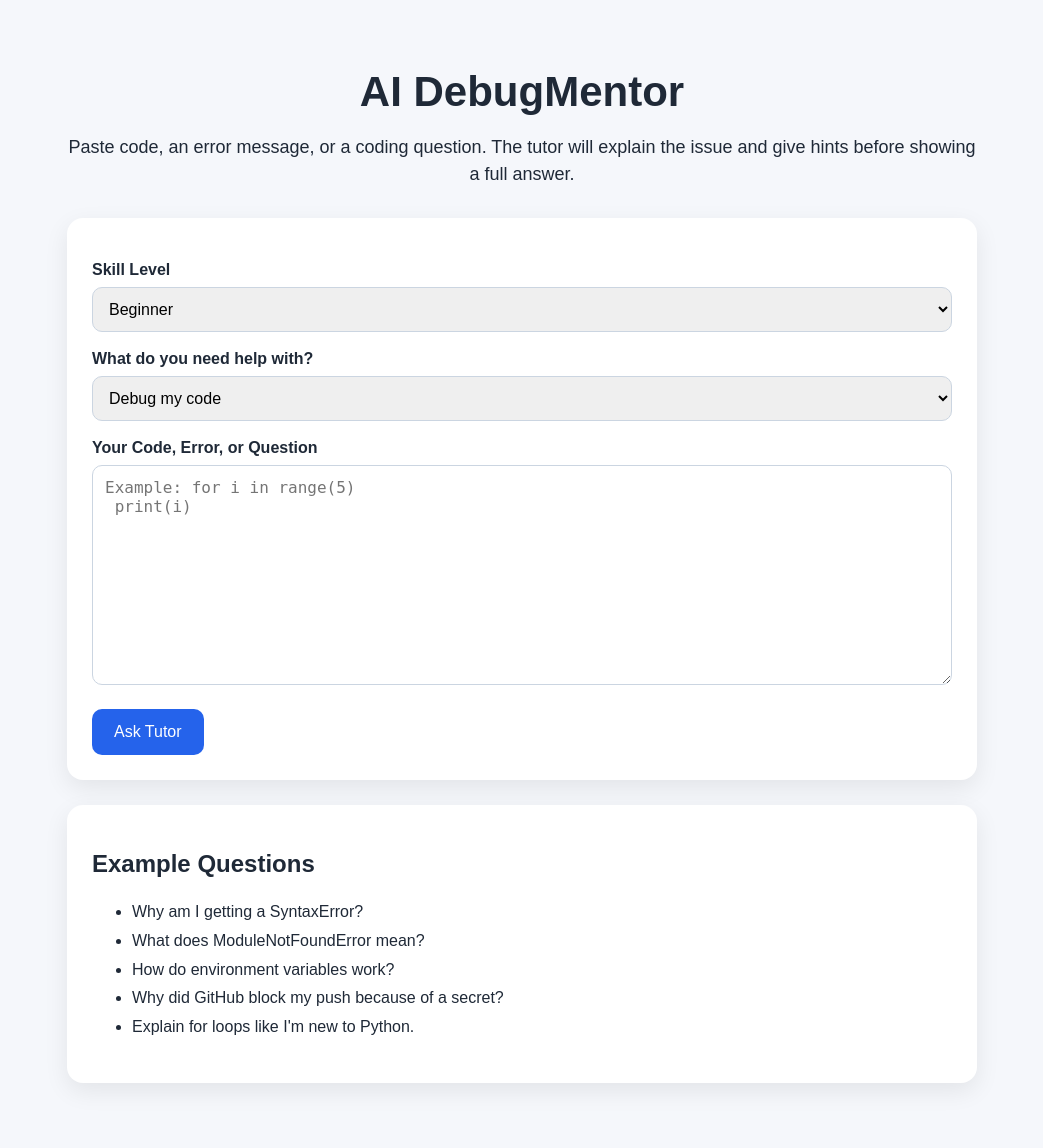
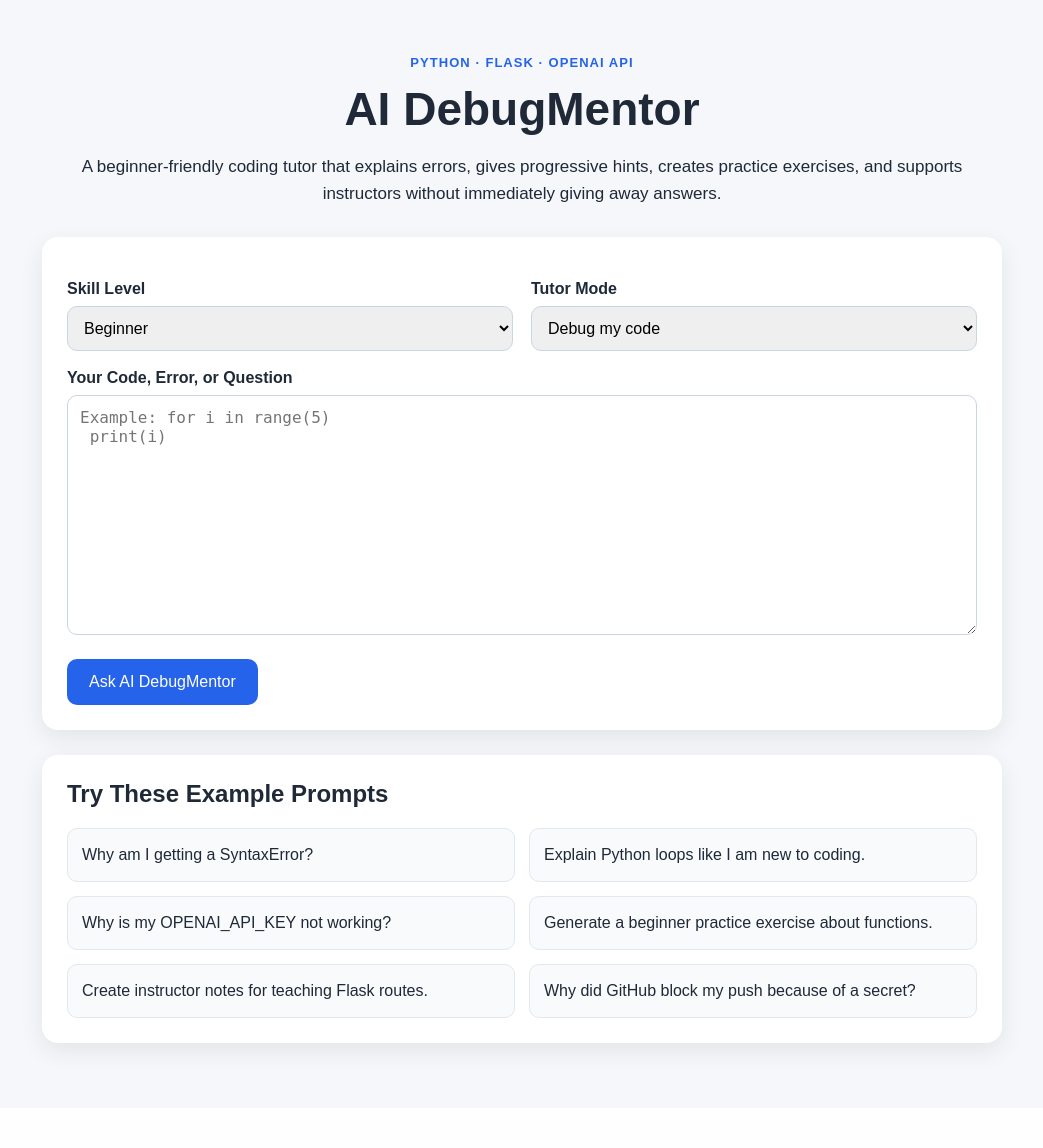
Before and after one commit to lilvina/ai-coding-tutor-project, a Flask app: page / in a window 1280 px wide. Shown: the whole page, without its empty margins (118-1161 px from the left). After the commit the page ends 1061 px from the top, so only its background shows below. Run offline with Flask 3, Linux system fonts and the light colour scheme.

Commit message:
added a hint system, ai-generated practice exercises, instructor mode

```diff
--- a/app.py
+++ b/app.py
@@ -1,6 +1,7 @@
 from flask import Flask, render_template, request
 from openai import OpenAI
 from dotenv import load_dotenv
+import json
 import os
 
 load_dotenv()
@@ -9,7 +10,52 @@ app = Flask(__name__)
 
 client = OpenAI(api_key=os.getenv("OPENAI_API_KEY"))
 
-def build_tutor_prompt(user_input, skill_level, help_type):
+DEFAULT_TUTOR_RESPONSE = {
+    "title": "",
+    "what_i_notice": "",
+    "simple_explanation": "",
+    "hint_1": "",
+    "hint_2": "",
+    "try_this_next": "",
+    "full_solution": "",
+    "learning_objectives": [],
+    "practice_exercise": "",
+    "instructor_notes": ""
+}
+
+def detect_error_type(user_input):
+    """
+    Simple keyword-based error detection.
+    This gives the app a helpful debugging label before the AI responds.
+    """
+    error_keywords = {
+        "SyntaxError": "SyntaxError",
+        "IndentationError": "IndentationError",
+        "NameError": "NameError",
+        "TypeError": "TypeError",
+        "ValueError": "ValueError",
+        "ModuleNotFoundError": "ModuleNotFoundError",
+        "ImportError": "ImportError",
+        "KeyError": "KeyError",
+        "IndexError": "IndexError",
+        "AttributeError": "AttributeError",
+        "401": "API Authentication Error",
+        "403": "API Permission Error",
+        "404": "Not Found Error",
+        "OPENAI_API_KEY": "Environment Variable Issue",
+        ".env": "Environment Variable Issue",
+        "git push": "Git/GitHub Issue",
+        "push protection": "GitHub Secret Protection Issue",
+        "merge conflict": "Git Merge Conflict"
+    }
+
+    for keyword, error_type in error_keywords.items():
+        if keyword.lower() in user_input.lower():
+            return error_type
+
+    return "General Coding Question"
+
+def build_tutor_prompt(user_input, skill_level, help_type, error_type):
     """
     Creates the instructions for the AI tutor.
     This is where we control the tutor's behavior.
@@ -28,71 +74,104 @@ def build_tutor_prompt(user_input, skill_level, help_type):
 
     Student skill level: {skill_level}
     Type of help requested: {help_type}
+    Detected error/topic type: {error_type}
 
-    Response format:
+    Return ONLY valid JSON. Do not use markdown, code fences, backticks, or extra explanation outside the JSON object.
+    {{
+        "title": "Short helpful title",
+        "what_i_notice": "Briefly explain what the student is asking about.",
+        "simple_explanation": "Explain the issue in beginner-friendly language.",
+        "hint_1": "Give a small hint without solving everything.",
+        "hint_2": "Give a more specific hint.",
+        "try_this_next": "Give the next action the student should try.",
+        "full_solution": "Only give a full solution if the help type is Ask for full solution. Otherwise say: I'll hold off on the full solution for now so you can try the hints first.",
+        "learning_objectives": ["Objective 1", "Objective 2", "Objective 3"],
+        "practice_exercise": "Create one short practice exercise related to the student's question.",
+        "instructor_notes": "If an instructor were using this in class, suggest one discussion question or teaching move."
+    }}
 
-    1. What I notice:
-    Briefly explain what the student is asking about.
-
-    2. Simple explanation:
-    Explain the issue in a beginner-friendly language.
-
-    3. Hint 1:
-    Give a small hint without solving everything.
-
-    4. Hint 2:
-    Give a more specific hint.
-
-    5. Try this next:
-    Give the next action the student should try.
-
-    6. Full solution:
-    Only provide a full solution if the student specifically asks for a full solution.
-    If they did not ask for the full solution, say:
-    "I'll hold off on the full solution for now so you can try the hints first."
+    Special behavior:
+    - If help_type is "Explain it simpler", simplify the explanation with an analogy.
+    - If help_type is "Generate practice exercise", focus more on practice_exercise.
+    - If help_type is "Instructor mode", focus more on instructor notes, learning objective and classroom use.
 
     Student input:
     {user_input}
     """
 
-def get_ai_response(user_input, skill_level, help_type):
+def parse_ai_json(response_text):
+    """
+    Attempts to parse the AI response as JSON.
+    If parsing fails, the app still displays the raw response instead of crashing.
+    """
+    try:
+        data = json.loads(response_text)
+        result = DEFAULT_TUTOR_RESPONSE.copy()
+        result.update(data)
+        return result, None
+    except json.JSONDecodeError:
+        fallback = DEFAULT_TUTOR_RESPONSE.copy()
+        fallback["title"] = "Tutor Response"
+        fallback["simple_explanation"] = response_text
+        return fallback, "The AI response could not be parsed as JSON, so it was displayed as plain text."
+
+def get_ai_response(user_input, skill_level, help_type, error_type):
     """
     Sends the student's question/code/error to OpenAI and returns the tutor response.
     """
-    prompt = build_tutor_prompt(user_input, skill_level, help_type)
+    prompt = build_tutor_prompt(user_input, skill_level, help_type, error_type)
 
     response = client.responses.create(
         model="gpt-4.1-mini",
-        input=prompt
+        input=prompt,
+        text={
+            "format": {
+                "type": "json_object"
+            }
+        }
     )
-    return response.output_text
+    return parse_ai_json(response.output_text)
 
 @app.route("/", methods=["GET", "POST"])
 def index():
-    tutor_response = ""
+    tutor_response = None
+    parser_warning = None
     user_input = ""
     skill_level = "Beginner"
     help_type = "Debug my code"
+    error_type = ""
 
     if request.method == "POST":
         user_input = request.form.get("user_input", "")
         skill_level = request.form.get("skill_level", "Beginner")
         help_type = request.form.get("help_type", "Debug my code")
+        error_type = detect_error_type(user_input)
 
         if user_input.strip() == "":
-            tutor_response = "Please enter code, an error message, or a coding question."
+            tutor_response = DEFAULT_TUTOR_RESPONSE.copy()
+            tutor_response["title"] = "Missing Input"
+            tutor_response["simple_explanation"] = "Please enter code, an error message, or a coding question."
         else:
             try:
-                tutor_response = get_ai_response(user_input, skill_level, help_type)
+                tutor_response, parser_warning = get_ai_response(
+                    user_input,
+                    skill_level,
+                    help_type,
+                    error_type
+                )
             except Exception as error:
-                tutor_response = f"Something went wrong: {error}"
+                tutor_response = DEFAULT_TUTOR_RESPONSE.copy()
+                tutor_response["title"] = "Something went wrong"
+                tutor_response["simple_explanation"] = str(error)
 
     return render_template(
         "index.html",
         tutor_response=tutor_response,
+        parser_warning=parser_warning,
         user_input=user_input,
         skill_level=skill_level,
-        help_type=help_type
+        help_type=help_type,
+        error_type=error_type
     )
 
 if __name__=="__main__":
--- a/static/style.css
+++ b/static/style.css
@@ -10,7 +10,7 @@ body {
 }
 
 .container {
-    max-width: 950px;
+    max-width: 1000px;
     margin: 0 auto;
     padding: 40px 20px;
 }
@@ -20,14 +20,27 @@ header {
     margin-bottom: 30px;
 }
 
+.eyebrow {
+    text-transform: uppercase;
+    letter-spacing: 0.08em;
+    font-size: 13px;
+    font-weight: bold;
+    color: #2563eb;
+    margin-bottom: 8px;
+}
+
 h1 {
-    font-size: 42px;
-    margin-bottom: 10px;
+    font-size: 46px;
+    margin: 0 0 10px;
+}
+
+h2 {
+    margin-top: 0;
 }
 
 p {
-    font-size: 18px;
-    line-height: 1.5;
+    font-size: 17px;
+    line-height: 1.6;
 }
 
 .card,
@@ -38,6 +51,12 @@ p {
     padding: 25px;
     margin-bottom: 25px;
     box-shadow: 0 8px 24px rgba(0, 0, 0, 0.08);
+}
+
+.form-row {
+    display: grid;
+    grid-template-columns: 1fr 1fr;
+    gap: 18px;
 }
 
 label {
@@ -57,7 +76,7 @@ textarea {
 }
 
 textarea {
-    min-height: 220px;
+    min-height: 240px;
     font-family: monospace;
 }
 
@@ -76,16 +95,93 @@ button:hover {
     background: #1d4ed8;
 }
 
-pre {
-    white-space: pre-wrap;
-    line-height: 1.6;
-    font-size: 16px;
+.response-header {
+    display: flex;
+    justify-content: space-between;
+    gap: 16px;
+    align-items: flex-start;
+    margin-bottom: 20px;
+}
+
+.badge {
+    display: inline-block;
+    background: #dbeafe;
+    color: #1e40af;
+    border-radius: 999px;
+    padding: 8px 14px;
+    font-size: 14px;
+    font-weight: bold;
+}
+
+.warning {
+    background: #fef3c7;
+    border: 1px solid #f59e0b;
+    padding: 12px;
+    border-radius: 10px;
+}
+
+.section-block,
+details {
     background: #f8fafc;
+    border: 1px solid #e2e8f0;
+    border-radius: 12px;
     padding: 18px;
-    border-radius: 12px;
+    margin-bottom: 16px;
+}
+
+.section-block h3 {
+    margin-top: 0;
+}
+
+details summary {
+    cursor: pointer;
+    font-weight: bold;
+    font-size: 17px;
+}
+
+details p {
+    margin-bottom: 0;
+}
+
+.accent {
+    background: #eef2ff;
+    border-color: #c7d2fe;
+}
+
+.instructor {
+    background: #ecfdf5;
+    border-color: #bbf7d0;
+}
+
+.example-grid {
+    display: grid;
+    grid-template-columns: repeat(2, 1fr);
+    gap: 14px;
+}
+
+.example-card {
+    background: #f8fafc;
     border: 1px solid #e2e8f0;
+    padding: 14px;
+    border-radius: 10px;
+    line-height: 1.5;
 }
 
 ul {
     line-height: 1.8;
 }
+
+@media (max-width: 750px) {
+    .form-row,
+    .example-grid {
+        grid-template-columns: 1fr;
+    }
+
+    h1 {
+        font-size: 36px;
+    }
+
+    .response-header {
+        flex-direction: column;
+    }
+}
--- a/templates/index.html
+++ b/templates/index.html
@@ -2,36 +2,47 @@
 <html lang="en">
 <head>
     <meta charset="UTF-8">
+    <title>AI DebugMentor</title>
     <link rel="stylesheet" href="{{ url_for('static', filename='style.css') }}">
 </head>
 
 <body>
     <div class="container">
         <header>
+            <p class="eyebrow">Python · Flask · OpenAI API</p>
             <h1>AI DebugMentor</h1>
             <p>
-                Paste code, an error message, or a coding question.
-                The tutor will explain the issue and give hints before showing a full answer.
+                A beginner-friendly coding tutor that explains errors, gives progressive hints,
+                creates practice exercises, and supports instructors without immediately giving away answers.
             </p>
         </header>
 
         <main class="card">
             <form method="POST">
+                <div class="form-row">
+                    <div>
                         <label for="skill_level">Skill Level</label>
                         <select name="skill_level" id="skill_level">
                             <option value="Beginner" {% if skill_level == "Beginner" %}selected{% endif %}>Beginner</option>
                             <option value="Intermediate" {% if skill_level == "Intermediate" %}selected{% endif %}>Intermediate</option>
                             <option value="Advanced" {% if skill_level == "Advanced" %}selected{% endif %}>Advanced</option>
                         </select>
+                    </div>
 
-                <label for="help_type">What do you need help with?</label>
+                    <div>
+                        <label for="help_type">Tutor Mode</label>
                         <select name="help_type" id="help_type">
                             <option value="Debug my code" {% if help_type == "Debug my code" %}selected{% endif %}>Debug my code</option>
                             <option value="Explain an error" {% if help_type == "Explain an error" %}selected{% endif %}>Explain an error</option>
                             <option value="Explain a concept" {% if help_type == "Explain a concept" %}selected{% endif %}>Explain a concept</option>
                             <option value="Give me hints" {% if help_type == "Give me hints" %}selected{% endif %}>Give me hints</option>
+                            <option value="Explain it simpler" {% if help_type == "Explain it simpler" %}selected{% endif %}>Explain it simpler</option>
+                            <option value="Generate practice exercise" {% if help_type == "Generate practice exercise" %}selected{% endif %}>Generate practice exercise</option>
+                            <option value="Instructor mode" {% if help_type == "Instructor mode" %}selected{% endif %}>Instructor mode</option>
                             <option value="Ask for full solution" {% if help_type == "Ask for full solution" %}selected{% endif %}>Ask for full solution</option>
                         </select>
+                    </div>
+                </div>
 
                 <label for="user_input">Your Code, Error, or Question</label>
                 <textarea
@@ -40,29 +51,92 @@
                     placeholder="Example: for i in range(5)&#10; print(i)"
                 >{{ user_input }}</textarea>
 
-                <button type="submit">Ask Tutor</button>
+                <button type="submit">Ask AI DebugMentor</button>
             </form>
         </main>
 
         {% if tutor_response %}
         <section class="response-card">
-            <h2>Tutor Response</h2>
-            <pre>{{ tutor_response }}</pre>
+            <div class="response-header">
+                <div>
+                    <p class="eyebrow">Tutor Response</p>
+                    <h2>{{ tutor_response.title }}</h2>
+                </div>
+                {% if error_type %}
+                <span class="badge">{{ error_type }}</span>
+                {% endif %}
+            </div>
+
+            {% if parser_warning %}
+            <p class="warning">{{ parser_warning }}</p>
+            {% endif %}
+
+            <div class="section-block">
+                <h3>What I Notice</h3>
+                <p>{{ tutor_response.what_i_notice }}</p>
+            </div>
+
+            <div class="section-block">
+                <h3>Simple Explanation</h3>
+                <p>{{ tutor_response.simple_explanation }}</p>
+            </div>
+
+            <details open>
+                <summary>Show Hint 1</summary>
+                <p>{{ tutor_response.hint_1 }}</p>
+            </details>
+
+            <details>
+                <summary>Show Hint 2</summary>
+                <p>{{ tutor_response.hint_2 }}</p>
+            </details>
+
+            <details>
+                <summary>Show Full Solution</summary>
+                <p>{{ tutor_response.full_solution }}</p>
+            </details>
+
+            <div class="section-block">
+                <h3>Try This Next</h3>
+                <p>{{ tutor_response.try_this_next }}</p>
+            </div>
+
+            {% if tutor_response.learning_objectives %}
+            <div class="section-block">
+                <h3>Learning Objectives</h3>
+                <ul>
+                    {% for objective in tutor_response.learning_objectives %}
+                    <li>{{ objective }}</li>
+                    {% endfor %}
+                </ul>
+            </div>
+            {% endif %}
+
+            <div class="section-block accent">
+                <h3>Practice Exercise</h3>
+                <p>{{ tutor_response.practice_exercise }}</p>
+            </div>
+
+            <div class="section-block instructor">
+                <h3>Instructor Mode Notes</h3>
+                <p>{{ tutor_response.instructor_notes }}</p>
+            </div>
+
         </section>
         {% endif %}
 
         <section class="examples">
-            <h2>Example Questions</h2>
-            <ul>
-                <li>Why am I getting a SyntaxError?</li>
-                <li>What does ModuleNotFoundError mean?</li>
-                <li>How do environment variables work?</li>
-                <li>Why did GitHub block my push because of a secret?</li>
-                <li>Explain for loops like I'm new to Python.</li>
-            </ul>
+            <h2>Try These Example Prompts</h2>
+            <div class="example-grid">
+                <div class="example-card">Why am I getting a SyntaxError?</div>
+                <div class="example-card">Explain Python loops like I am new to coding.</div>
+                <div class="example-card">Why is my OPENAI_API_KEY not working?</div>
+                <div class="example-card">Generate a beginner practice exercise about functions.</div>
+                <div class="example-card">Create instructor notes for teaching Flask routes.</div>
+                <div class="example-card">Why did GitHub block my push because of a secret?</div>
+            </div>
         </section>
 
     </div>
 </body>
-
 </html>
```
Lines whose indentation alone changed are shown as unchanged.
